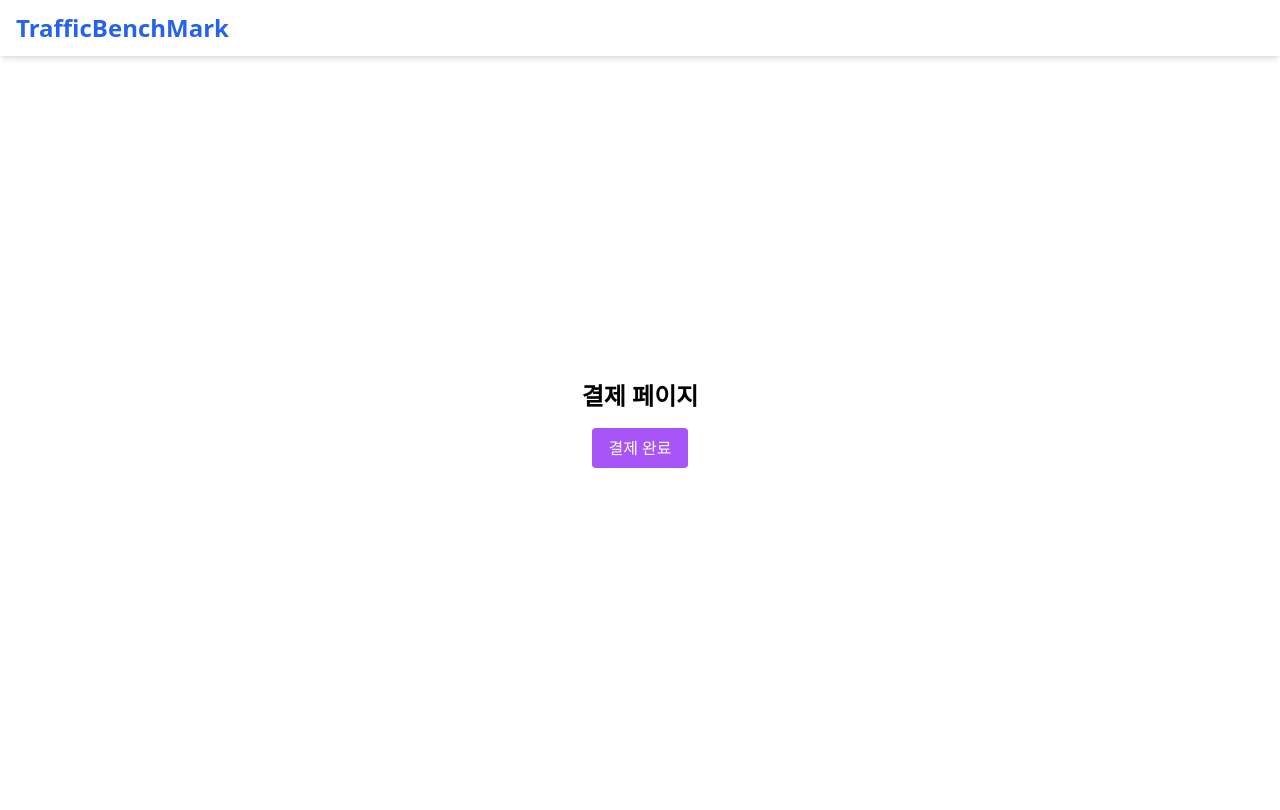
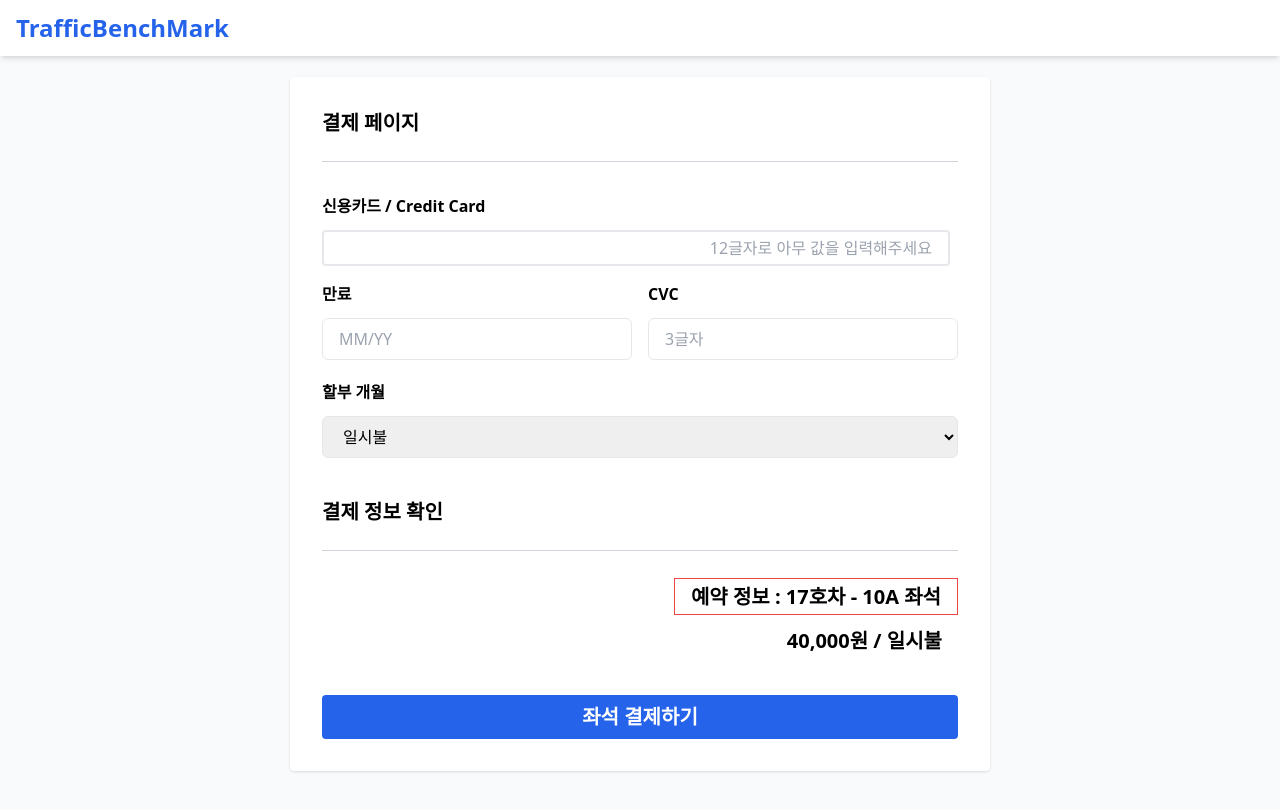
Before and after one commit to Jaetty/ticketing-benchmark, a React (Create React App) app in the folder frontend/ticketing-app/: page /pay in a window 1280 px wide. Shown: the top 810 px of the page. Built offline with nearby package versions, Linux system fonts and the light colour scheme.

Commit message:
Feature : 결제 페이지 초안 작성

```diff
--- a/frontend/ticketing-app/src/pages/PayPage.tsx
+++ b/frontend/ticketing-app/src/pages/PayPage.tsx
@@ -1,17 +1,105 @@
 import { useNavigate } from "react-router-dom";
+import { useState } from "react";
 
 export default function PayPage() {
   const navigate = useNavigate();
 
+  const [installment, setInstallment] = useState<number>(0);
+
+  const installmentToString = (installment: number): string => {
+    if (installment === 0) return '일시불';
+    if (installment >= 1 && installment <= 6) return `${installment}개월 (무이자)`;
+    return `${installment}개월`;
+  };
+
+  const installmentOptions = [
+    { label: '일시불', value: '0' },
+    ...Array.from({ length: 12 }, (_, i) => {
+      const month = i + 1;
+      const isNoInterest = month <= 6;
+      return {
+        label: `${month}개월${isNoInterest ? ' (무이자)' : ''}`,
+        value: `${month}`,
+      };
+    }),
+  ];
+
   return (
-    <div className="flex flex-col items-center justify-center min-h-screen">
-      <h1 className="text-2xl font-bold mb-4">결제 페이지</h1>
-      <button
-        className="bg-purple-500 text-white px-4 py-2 rounded"
-        onClick={() => navigate("/done")}
-      >
-        결제 완료
-      </button>
+    <div className="flex flex-col items-center justify-center min-h-screen bg-gray-50">
+      <div className="bg-white p-8 rounded shadow w-full max-w-[700px]">
+        <h2 className="text-xl font-bold">결제 페이지</h2>
+        <hr className="my-6 border-gray-300 mb-8"/>
+
+        {/* 신용카드 입력 부분 */}
+        <h3 className="text-l font-bold mb-3">신용카드 / Credit Card</h3>
+        <div className="flex space-x-6 mb-4 justify-end">
+          <input
+            type="text"
+            inputMode="numeric"
+            name="population"
+            placeholder="12글자로 아무 값을 입력해주세요"
+            className="mr-2 w-full h-5 text-red-600 rounded p-4 border-2 border-gray-200 text-right"/>
+        </div>
+
+        {/* 만료일 + CVC */}
+        <div className="flex gap-4">
+          {/* 만료일 */}
+          <div className="flex-1">
+            <h3 className="text-l font-bold mb-3">만료</h3>
+            <input
+              type="text"
+              placeholder="MM/YY"
+              className="w-full border rounded-md px-4 py-2 text-gray-700 placeholder-gray-400"
+            />
+          </div>
+
+          {/* CVC */}
+          <div className="flex-1">
+            <h3 className="text-l font-bold mb-3">CVC</h3>
+            <input
+              type="numeric"
+              maxLength={3}
+              placeholder="3글자"
+              className="w-full border rounded-md px-4 py-2 text-gray-700 placeholder-gray-400"
+            />
+          </div>
+        </div>
+
+        {/* 할부개월 */}
+        <div className="flex-1 mt-5">
+            <h3 className="text-l font-bold mb-3">할부 개월</h3>
+            <select
+              className="w-full border rounded-md px-4 py-2"
+              value={installment}
+              onChange={(e) => setInstallment(Number(e.target.value))}>
+
+            {installmentOptions.map((opt) => (
+              <option key={opt.value} value={opt.value}>
+                {opt.label}
+              </option>
+            ))}
+          </select>
+        </div>
+
+        {/* 결제 정보 확인 부분 */}
+        <h2 className="text-xl font-bold mt-[40px]">결제 정보 확인</h2>
+        <hr className="my-6 border-gray-300 mb-8"/>
+
+        <div className="flex-1 mt-5">
+          <div className="text-right mb-3">
+            <span className="text-xl px-4 py-1 border-red-500 border text-right font-bold">예약 정보 : 17호차 - 10A 좌석</span>
+          </div>
+          <h3 className="text-xl px-4 py-1 text-right font-bold mb-3">40,000원 / {installmentToString(installment)}</h3>
+        </div>
+
+
+        <button
+          onClick={() => navigate("/result")}
+          className="mt-6 w-full bg-blue-600 text-white py-2 rounded hover:bg-blue-700 transition-colors"
+        >
+          <span className="text-xl text-right font-bold">좌석 결제하기</span>
+        </button>
+      </div>
     </div>
   );
 }
```
